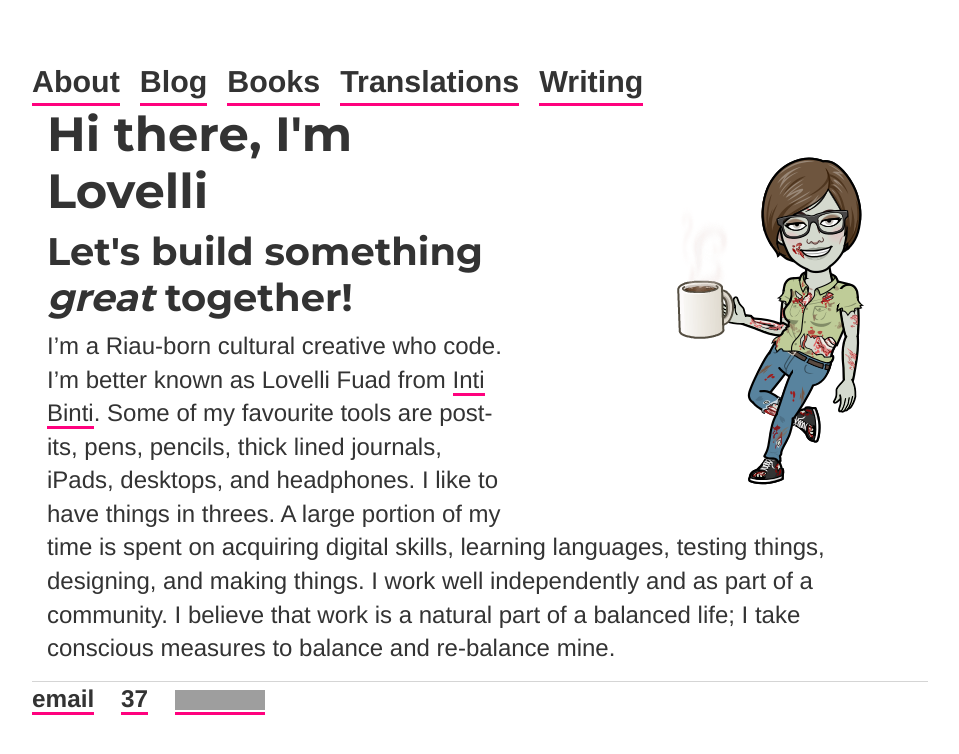
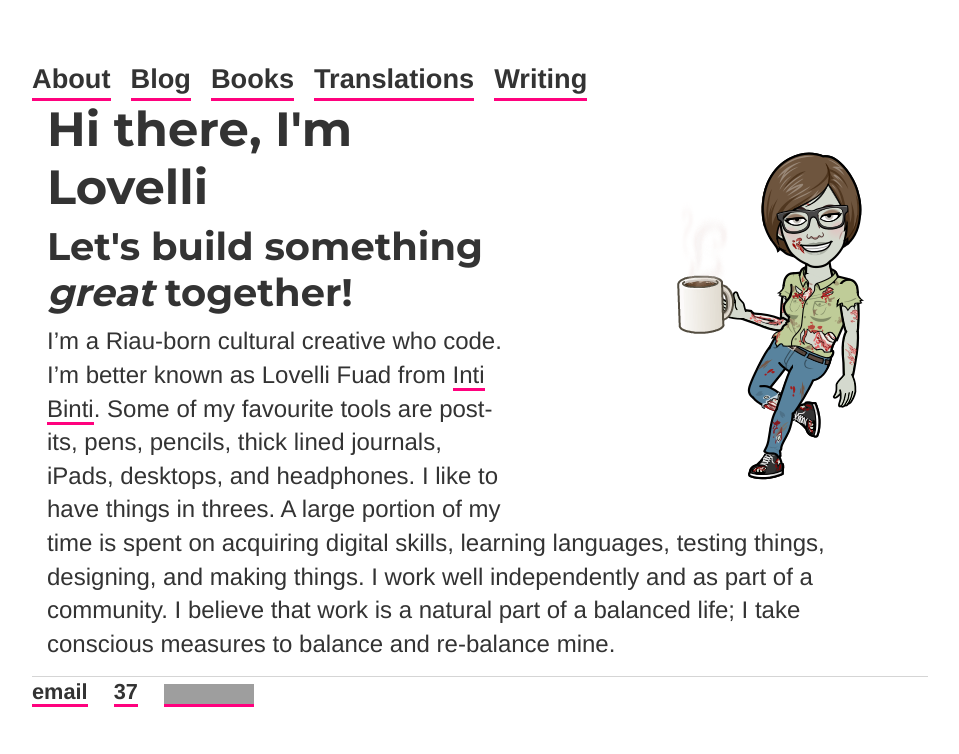
Before and after one commit to ariesti/ariesti.github.io, a Jekyll site: the page built from index.html, in a window 1280 px wide. Shown: the top 754 px of the page, without its empty margins (160-1119 px from the left). Built offline with Jekyll 4.4.1, drawn with Linux system fonts in a browser that asks for light colours; grey boxes are pictures that could not be loaded.

Commit message:
Update main.css

```diff
--- a/css/main.css
+++ b/css/main.css
@@ -20,7 +20,7 @@ ul { font-size: 1.5em; line-height: 1.4em; color: #333; }
 .nav li { display:inline; }
 .nav a { display:inline-block; }
 
-nav ul, footer ul { text-decoration: none; font-size: 1.9em; padding: 0px; display: inline-block; list-style-type: none; font-weight: bold; }
+nav ul, footer ul { text-decoration: none; font-size: 1.7em; padding: 0px; display: inline-block; list-style-type: none; font-weight: bold; }
 nav ul li, footer ul li { display: inline; margin-right: 20px; }
 
 footer { text-decoration: none; border-top: 1px solid #d5d5d5; font-size: .8em; }
```
